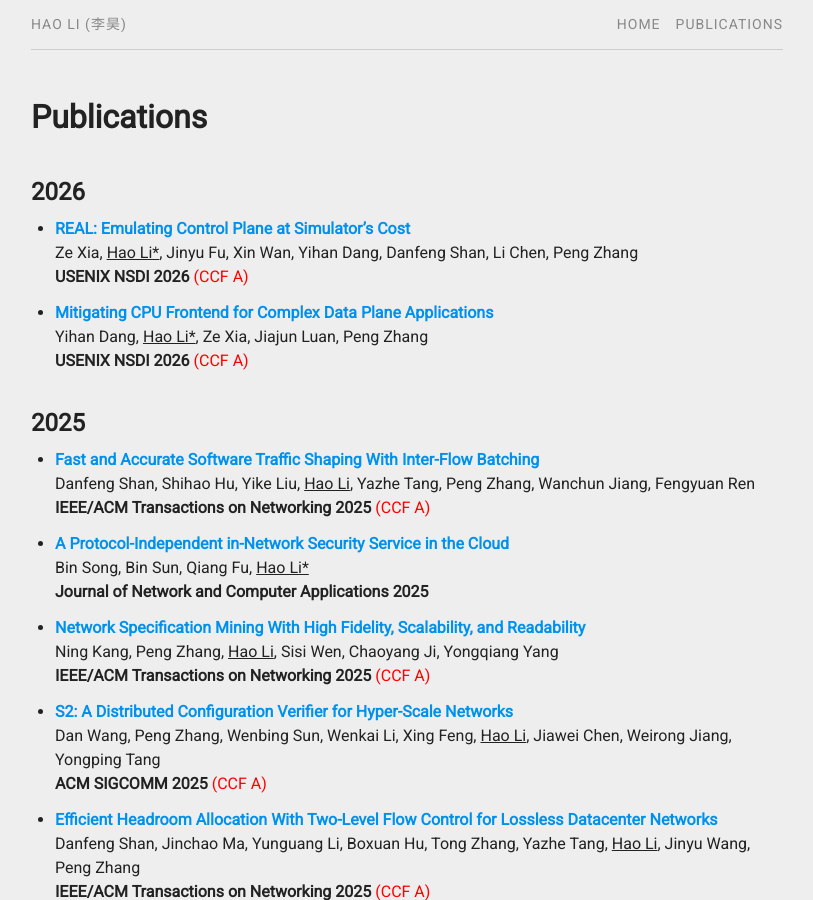
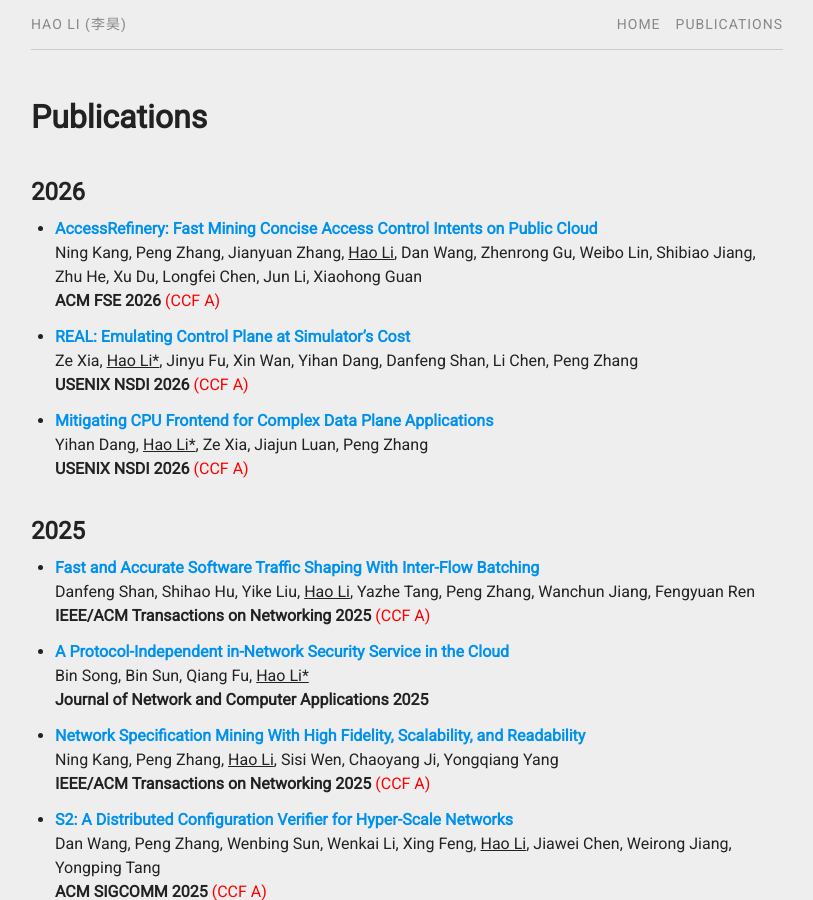
Before and after one commit to aquatoney/aquatoney.github.io, a Jekyll site: the page built from pubs.md, in a window 1280 px wide and 900 px high. Shown: the whole window, without its empty margins (233-1046 px from the left). Built offline with Jekyll 4.4.1, drawn with Linux system fonts in a browser that asks for light colours.

Commit message:
Add new publication entry for AccessRefinery

```diff
--- a/_data/pubs.yml
+++ b/_data/pubs.yml
@@ -1,3 +1,13 @@
+    - title:   "AccessRefinery: Fast Mining Concise Access Control Intents on Public Cloud"
+      author:  "Ning Kang, Peng Zhang, Jianyuan Zhang, Hao Li, Dan Wang, Zhenrong Gu, Weibo Lin, Shibiao Jiang, Zhu He, Xu Du, Longfei Chen, Jun Li, Xiaohong Guan"
+      journal: "ACM FSE"
+      year:    "2026"
+      corespd: "false"
+      select:  "true"
+      ccf:     "a"
+      xjtu:    "true"
+      file:    "accessrefinery-fse26-kang.pdf"
+
     - title:   "REAL: Emulating Control Plane at Simulator’s Cost"
       author:  "Ze Xia, Hao Li, Jinyu Fu, Xin Wan, Yihan Dang, Danfeng Shan, Li Chen, Peng Zhang"
       journal: "NSDI"
```
